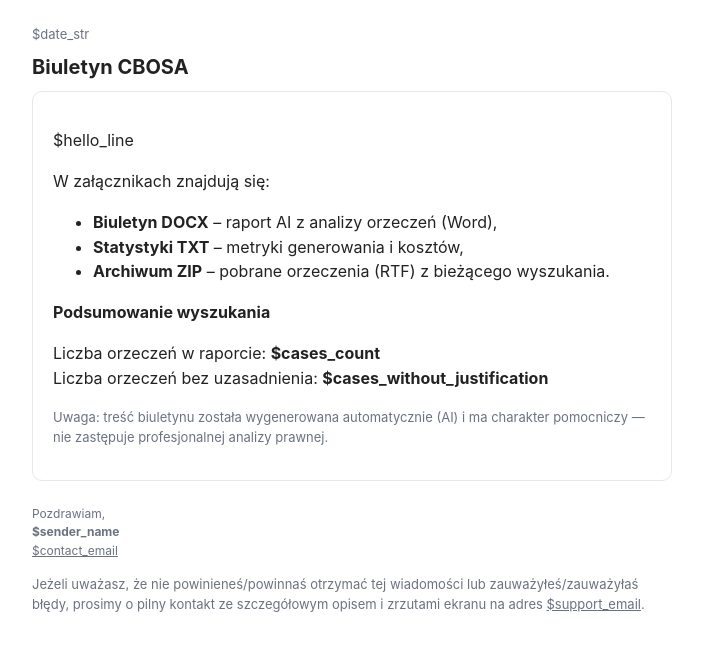
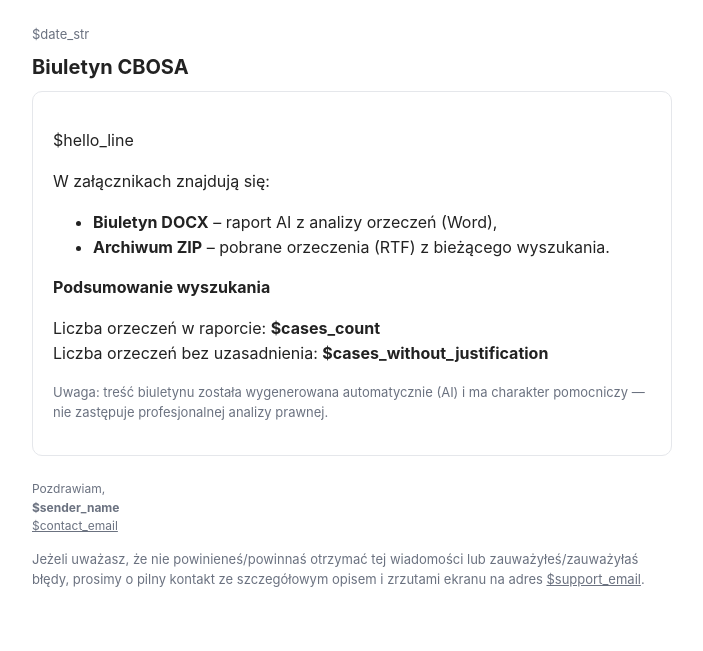
Before and after one commit to pracownik123GWW/CbosaEmailSender, a Python web app: template templates/email_body.html in a window 1280 px wide. Shown: the top 651 px of the page, without its empty margins (288-991 px from the left). Run offline with Jinja, Linux system fonts and the light colour scheme; the template is opened without the code that fills it, so the values that code supplies are empty.

Commit message:
deleted stats text line from attachment list

```diff
--- a/templates/email_body.html
+++ b/templates/email_body.html
@@ -32,7 +32,6 @@
       <p>W załącznikach znajdują się:</p>
       <ul>
         <li><strong>Biuletyn DOCX</strong> – raport AI z analizy orzeczeń (Word),</li>
-        <li><strong>Statystyki TXT</strong> – metryki generowania i kosztów,</li>
         <li><strong>Archiwum ZIP</strong> – pobrane orzeczenia (RTF) z bieżącego wyszukania.</li>
       </ul>
 
```
